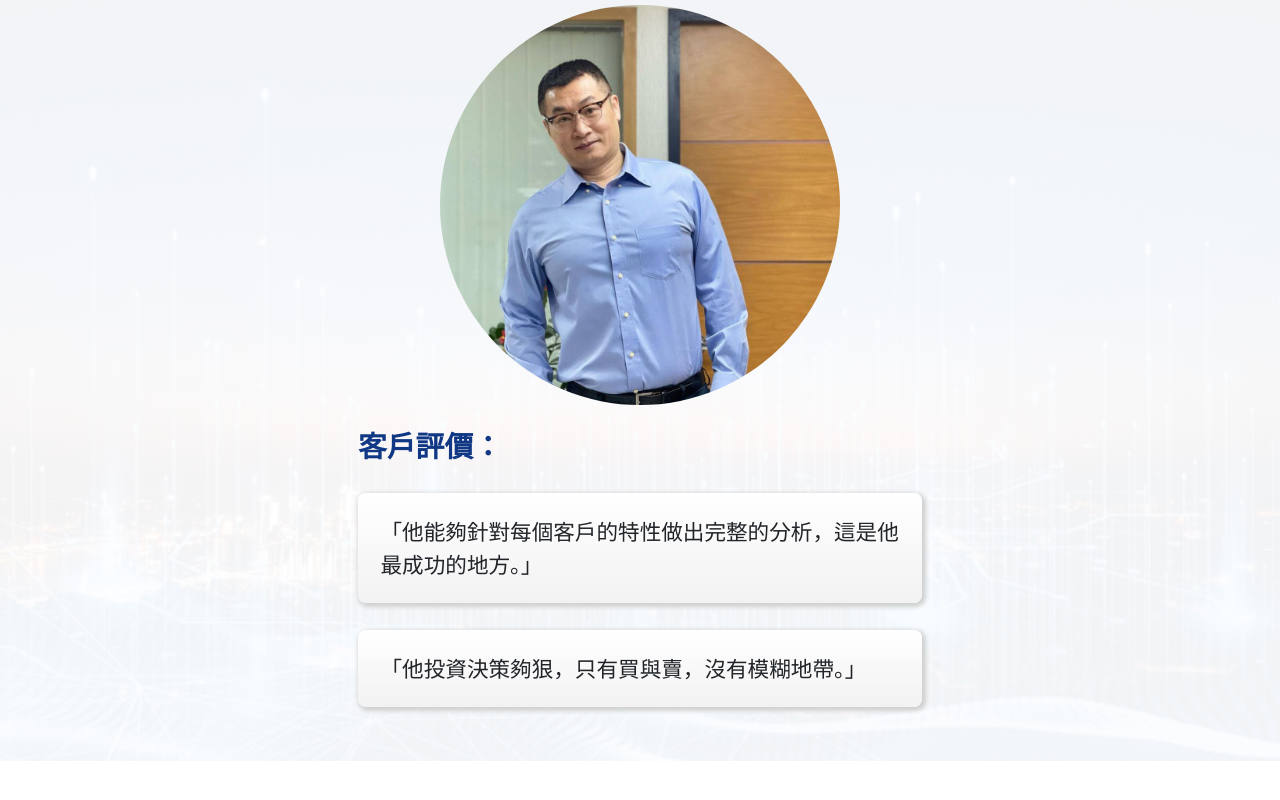
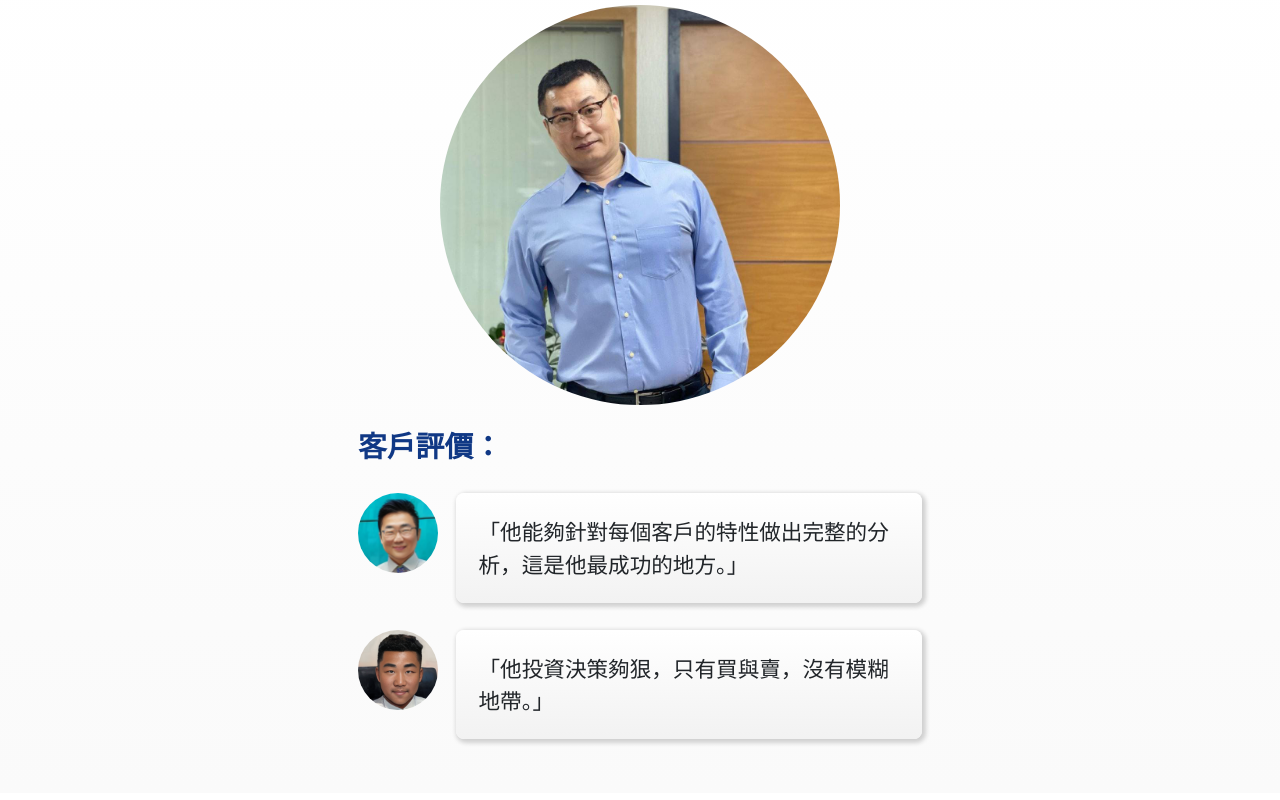
Before and after one commit to ComebuyCB/Case--Master-xu, a plain HTML site: page templates/index.html in a window 1280 px wide. Shown: the part 2456-3256 px from the top of the page. Drawn offline with Linux system fonts and the light colour scheme.

Commit message:
avatar-sm

```diff
--- a/static/common/css/main.css
+++ b/static/common/css/main.css
@@ -90,6 +90,7 @@
     /*=== avatar ===*/
       /* .avatarCard { border-radius: 8px; background-color: #f5f5f5; padding: 1.5rem; box-shadow: 8px 8px 16px #ccc; } */
       .avatar { background: center center no-repeat; background-size: cover; border-radius: 12px; }
+      .avatar-sm { width: 80px; height: 80px; border-radius: 40px; }
       .avatar-title { font-size: 1.75rem; color: #f0f0f5; font-weight: bold; padding: 0.5rem; }
       .avatar-desc { font-size: 1.2rem; color: #e0e0f5; }
       .bigTitle { color: #103885; font-size: 1.6rem; font-weight: bold; }
--- a/templates/index.html
+++ b/templates/index.html
@@ -93,17 +93,23 @@
                 </div>
             </section>
             <section class="pos-r py-5">
-                <div class="imgBox" style="background-image: linear-gradient(rgba(255,255,255,0.95), rgba(255,255,255,0.95)), url(../static/common/media/d2.jpg); background-attachment: fixed;"></div>
+                <div class="imgBox" style="background-image: linear-gradient(to bottom, rgba(255,255,255), rgba(250,250,250))"></div>
                 <div class="container">
                     <div class="px-3">
                         <div class="avatar rounded-circle ratio ratio-1x1 mx-auto mb-3" style="background-image: url(../static/common/media/a3.jpg); max-width: 400px;"></div>
                     </div>
                     <div class="bigTitle mb-4" js-slideFadeIn="top">客戶評價：</div>
-                    <div class="commentCard mb-4" js-slideFadeIn="left">
-                        「他能夠針對每個客戶的特性做出完整的分析，這是他最成功的地方。」
+                    <div class="d-flex" js-slideFadeIn="bot">
+                        <div class="avatar avatar-sm me-3" style="background-image: url(../static/common/media/as1.png); flex-shrink: 0;"></div>
+                        <div class="commentCard mb-4">
+                            「他能夠針對每個客戶的特性做出完整的分析，這是他最成功的地方。」
+                        </div>
                     </div>
-                    <div class="commentCard" js-slideFadeIn="right">
-                        「他投資決策夠狠，只有買與賣，沒有模糊地帶。」
+                    <div class="d-flex" js-slideFadeIn="bot">
+                        <div class="avatar avatar-sm me-3" style="background-image: url(../static/common/media/as2.png); flex-shrink: 0;"></div>
+                        <div class="commentCard" js-slideFadeIn="right">
+                            「他投資決策夠狠，只有買與賣，沒有模糊地帶。」
+                        </div>
                     </div>
                 </div>
             </section>
```
Also changed, not shown: static/common/media/as1.png (added), static/common/media/as2.png (added).
